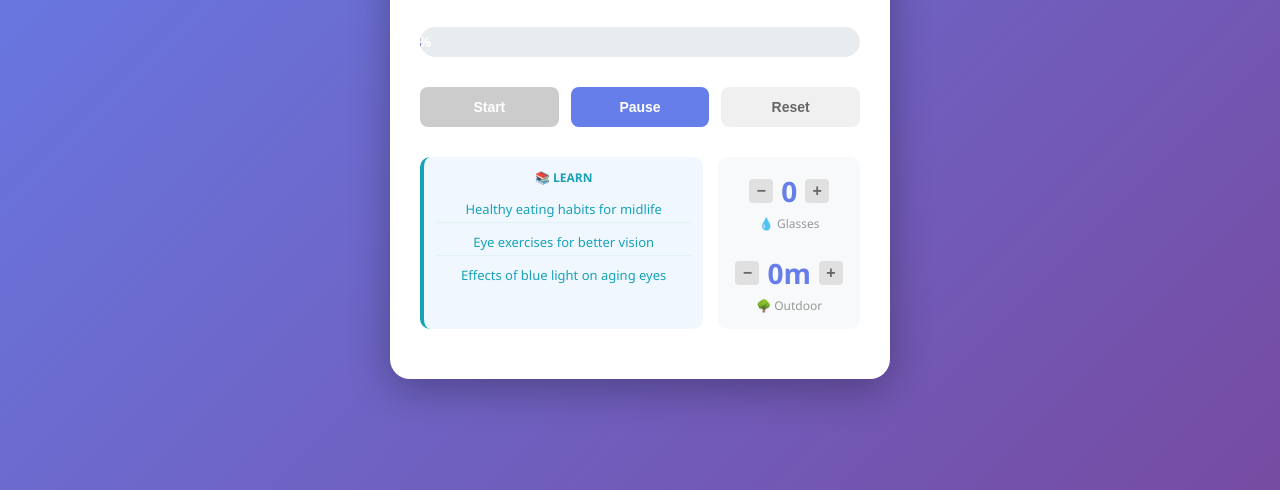
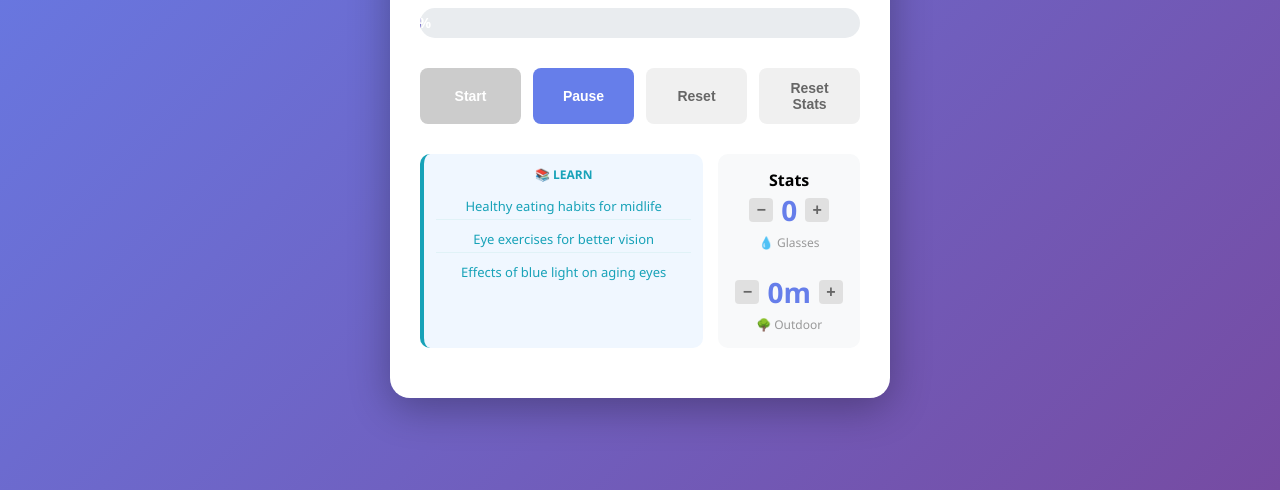
Before and after one commit to cragtlab/apps2, a plain HTML site: page health/index.htm in a window 1280 px wide. Shown: the part 310-800 px from the top of the page. Drawn offline with Linux system fonts and the light colour scheme.

Commit message:
Add Reset Stats button and resetDay function
Added a button to reset daily statistics and implemented the resetDay function.

```diff
--- a/health/index.htm
+++ b/health/index.htm
@@ -304,12 +304,13 @@
             <button class="btn-primary" id="startBtn" onclick="startTimer()">Start</button>
             <button class="btn-primary" id="pauseBtn" onclick="pauseTimer()" disabled>Pause</button>
             <button class="btn-secondary" id="resetBtn" onclick="resetTimer()">Reset</button>
+            <button class="btn-secondary" id="resetDayBtn" onclick="resetDay()">Reset Stats</button>
         </div>
 
         <div class="stats">            <div class="health-tips">
                 <h3>📚 Learn</h3>
                 <div id="healthTips"></div>
-            </div>            <div class="stat-box">
+            </div>            <div class="stat-box"><b>Stats</b>
                 <div class="stat-value">
                     <button class="edit-btn" onclick="adjustWater(-1)">−</button>
                     <span id="waterCount">0</span>
@@ -566,6 +567,14 @@
             loadTrackers();
         }
 
+        function resetDay() {
+            let data = getTrackerData();
+            data.waterGlasses = 0;
+            data.outdoorMinutes = 0;
+            saveTrackerData(data);
+            loadTrackers();
+        }
+
         function getRandomHealthTips(count = 3) {
             const shuffled = [...healthTips].sort(() => Math.random() - 0.5);
             return shuffled.slice(0, count);
```
